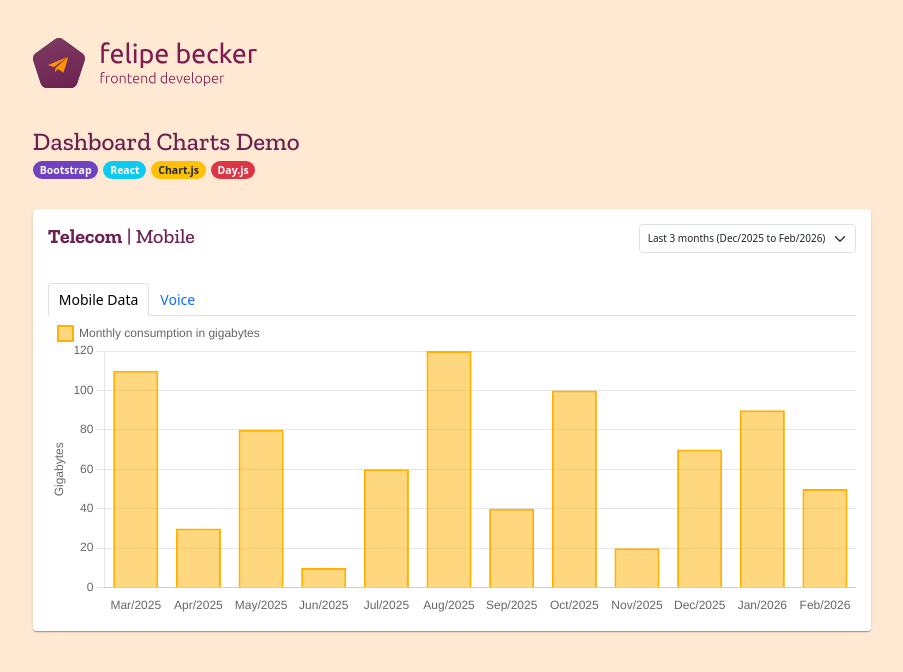
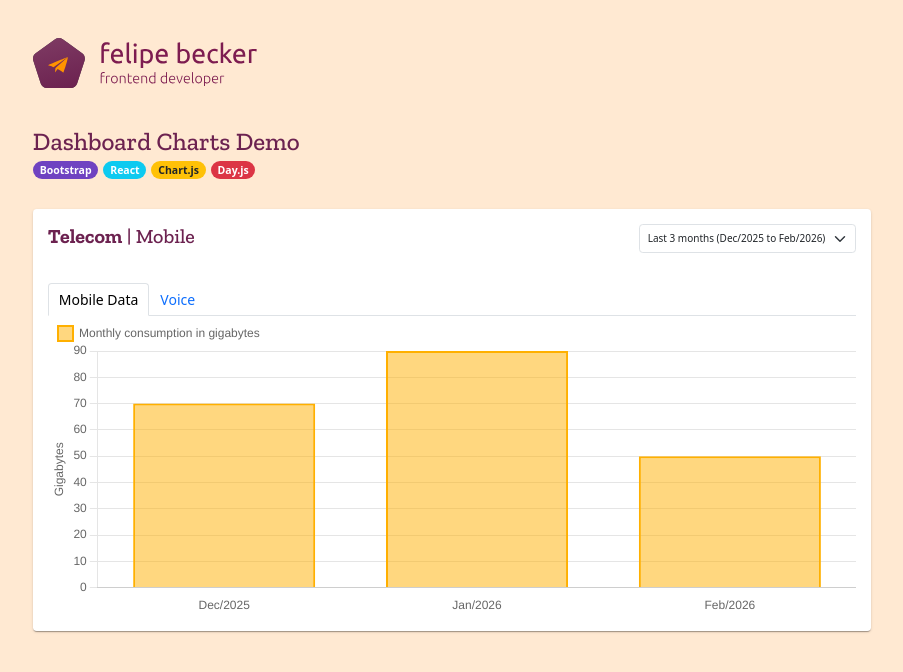
Before and after one commit to ofelipebecker/dashboard-charts-demo, a React (Vite) app: page / in a window 1280 px wide. Shown: the top 672 px of the page, without its empty margins (188-1091 px from the left). Built offline with nearby package versions, Linux system fonts and the light colour scheme.

Commit message:
feat: make BarChart data dynamic based on selected period
Issue: DCD-2601A

```diff
--- a/src/components/BarChart.jsx
+++ b/src/components/BarChart.jsx
@@ -21,24 +21,40 @@ ChartJS.register(
   Legend,
 );
 
-const BarChart = () => {
-  const generateLast12Months = () => {
-    const now = dayjs();
-    const start = now.subtract(11, 'month');
+const BarChart = ({ period }) => {
+  const monthsCount = parseInt(period);
 
-    return Array.from({ length: 12 }, (_, index) =>
-      start.add(index, 'month').format('MMM/YYYY'),
+  const generateLabels = () => {
+    const currentDate = dayjs();
+    const startDate = currentDate.subtract(monthsCount - 1, 'month');
+
+    return Array.from({ length: monthsCount }, (_, index) =>
+      startDate.add(index, 'month').format('MMM/YYYY'),
     );
   };
 
-  const labels = generateLast12Months();
+  const labels = generateLabels();
+
+  const getDataForPeriod = () => {
+    const fullData = [110, 30, 80, 10, 60, 120, 40, 100, 20, 70, 90, 50];
+
+    switch (monthsCount) {
+      case 3:
+        return fullData.slice(-3);
+      case 6:
+        return fullData.slice(-6);
+      case 12:
+      default:
+        return fullData;
+    }
+  };
 
   const data = {
     labels,
     datasets: [
       {
         label: 'Monthly consumption in gigabytes',
-        data: [110, 30, 80, 10, 60, 120, 40, 100, 20, 70, 90, 50],
+        data: getDataForPeriod(),
         backgroundColor: 'rgba(255, 176, 0, 0.5)',
         borderColor: 'rgb(255, 176, 0)',
         borderWidth: 2,
```
